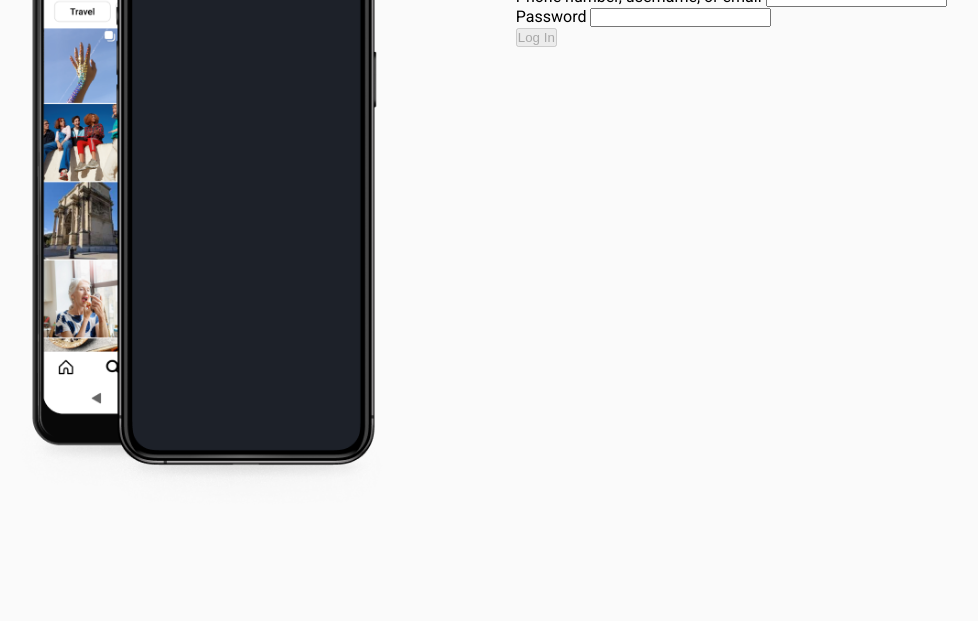
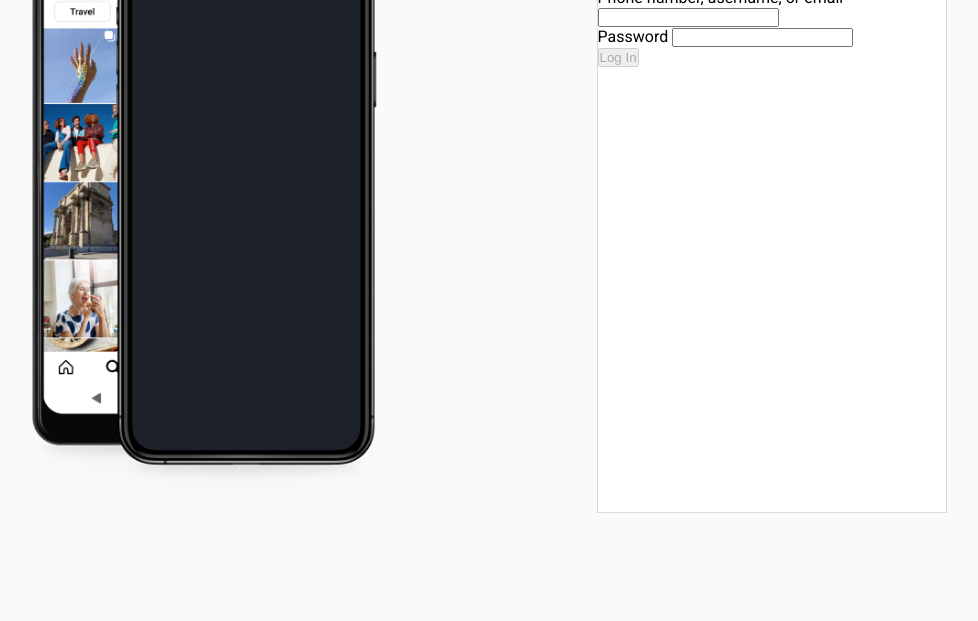
Before and after one commit to dcaiovinicius/instagram-login-clone, a website built with Vite: page index.html in a window 1280 px wide. Shown: the part 179-800 px from the top of the page, without its empty margins (161-1139 px from the left). Built offline with nearby package versions, Linux system fonts and the light colour scheme.

Commit message:
feat: styles for box

```diff
--- a/stylesheets/_containers.scss
+++ b/stylesheets/_containers.scss
@@ -6,3 +6,9 @@
 .header-margin-top {
   margin-top: $header-margin-top;
 }
+
+.box {
+  border: 1px solid var(--border);
+  background-color: var(--white);
+  max-width: $box-max-width;
+}
```
